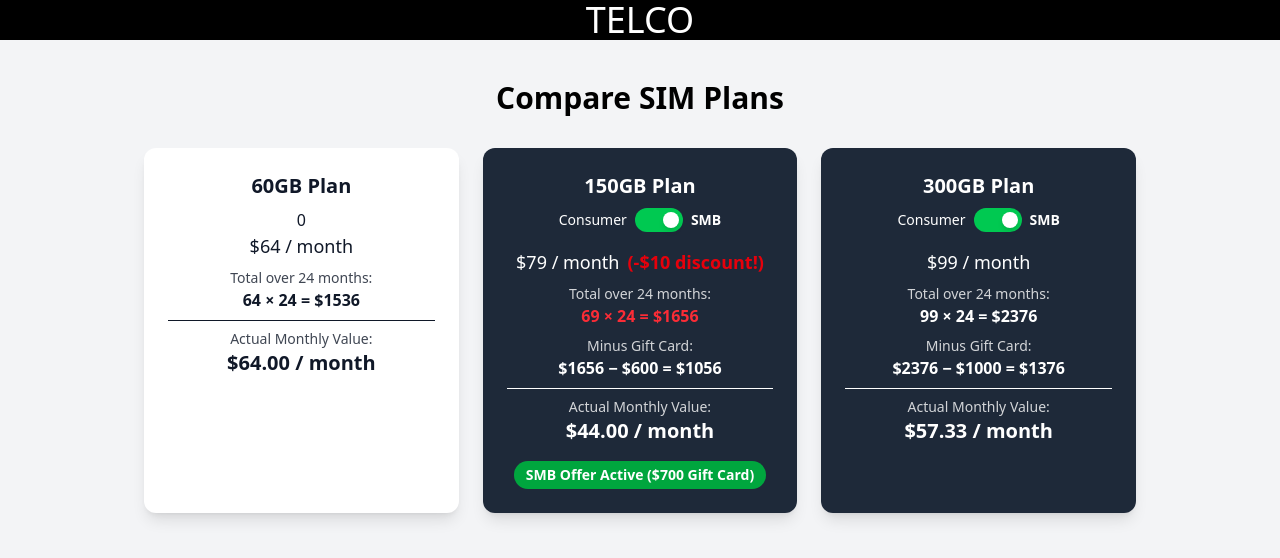
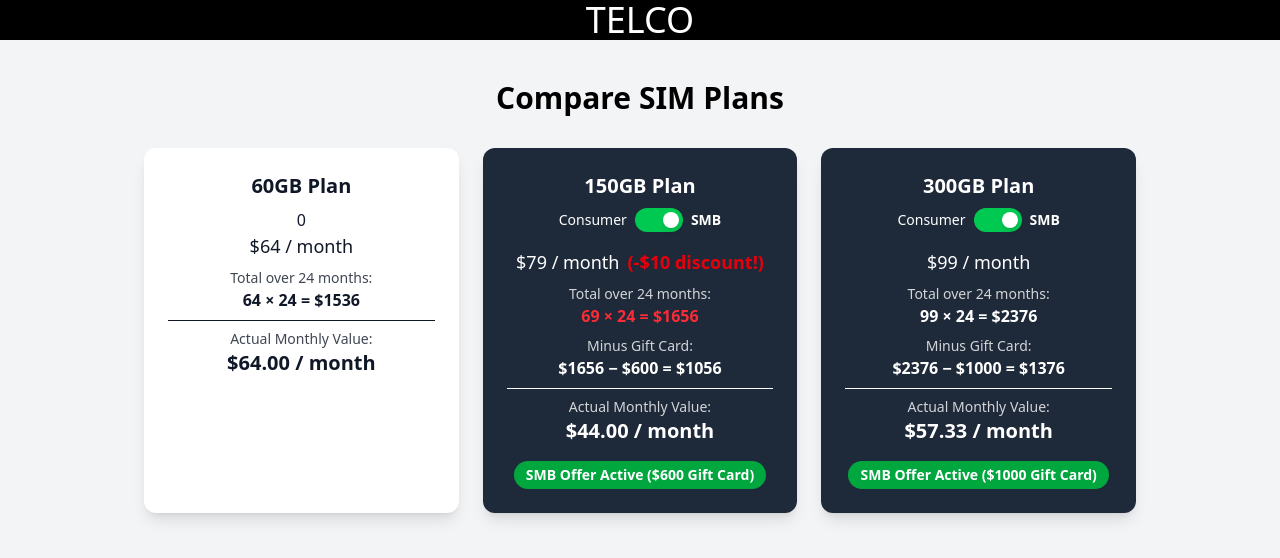
Before and after one commit to m011amad/telco, a React (Vite) app in the folder telco/: page / in a window 1280 px wide. Both pictures are taken after a click on the button 658 px from the left and 220 px from the top of the page. Shown: the top 558 px of the page. Built offline with nearby package versions, Linux system fonts and the light colour scheme.

Commit message:
smb offer title fixed for both cards

```diff
--- a/telco/src/Plans.jsx
+++ b/telco/src/Plans.jsx
@@ -113,11 +113,18 @@ const PhonePlans = () => {
               </div>
 
               {/* SMB badge */}
-              {is150GB && isSMB && (
+              {isSMB && (
                 <div className="mt-4">
-                  <span className="inline-block bg-green-600 text-white px-3 py-1 rounded-full text-sm font-semibold">
-                    SMB Offer Active ($700 Gift Card)
-                  </span>
+                  {is150GB && (
+                    <span className="inline-block bg-green-600 text-white px-3 py-1 rounded-full text-sm font-semibold">
+                      SMB Offer Active (${plans[1].giftCard} Gift Card)
+                    </span>
+                  )}
+                  {is300GB && (
+                    <span className="inline-block bg-green-600 text-white px-3 py-1 rounded-full text-sm font-semibold">
+                      SMB Offer Active (${plans[2].giftCard} Gift Card)
+                    </span>
+                  )}
                 </div>
               )}
             </div>
```
